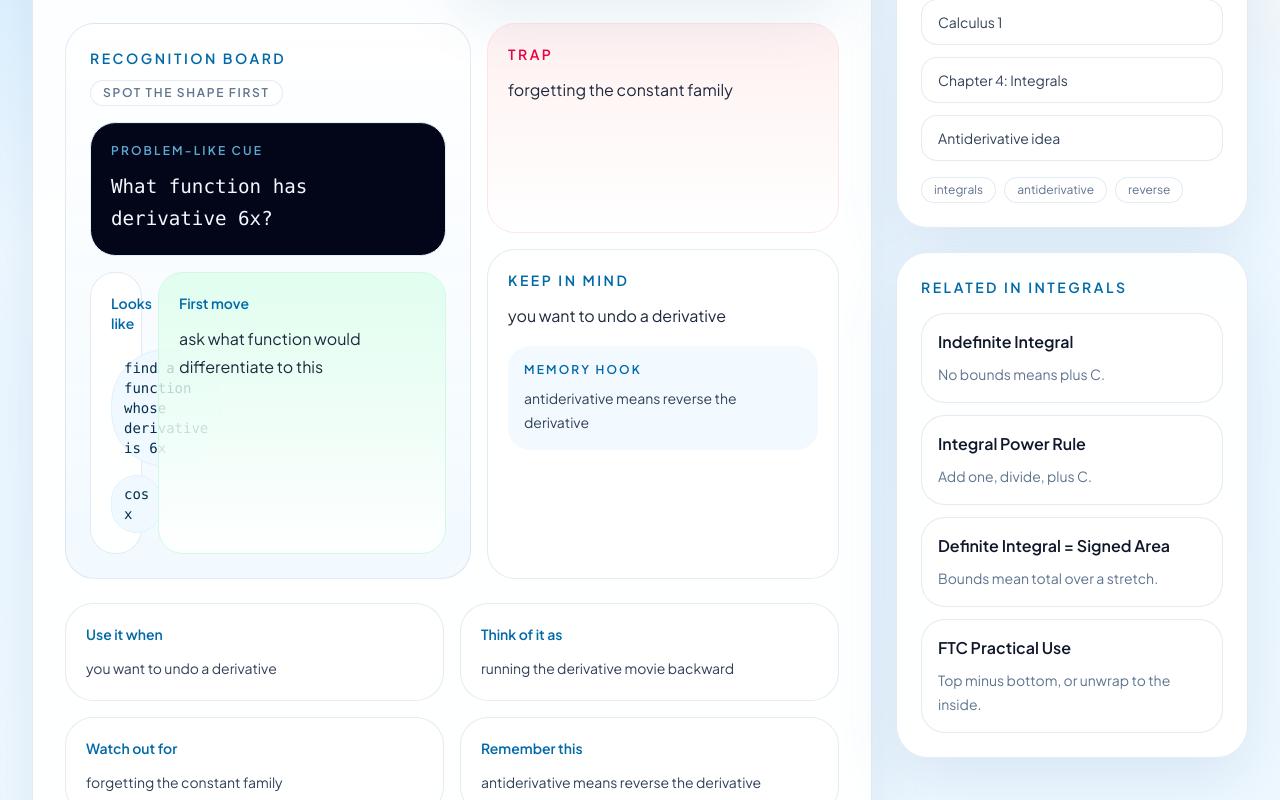
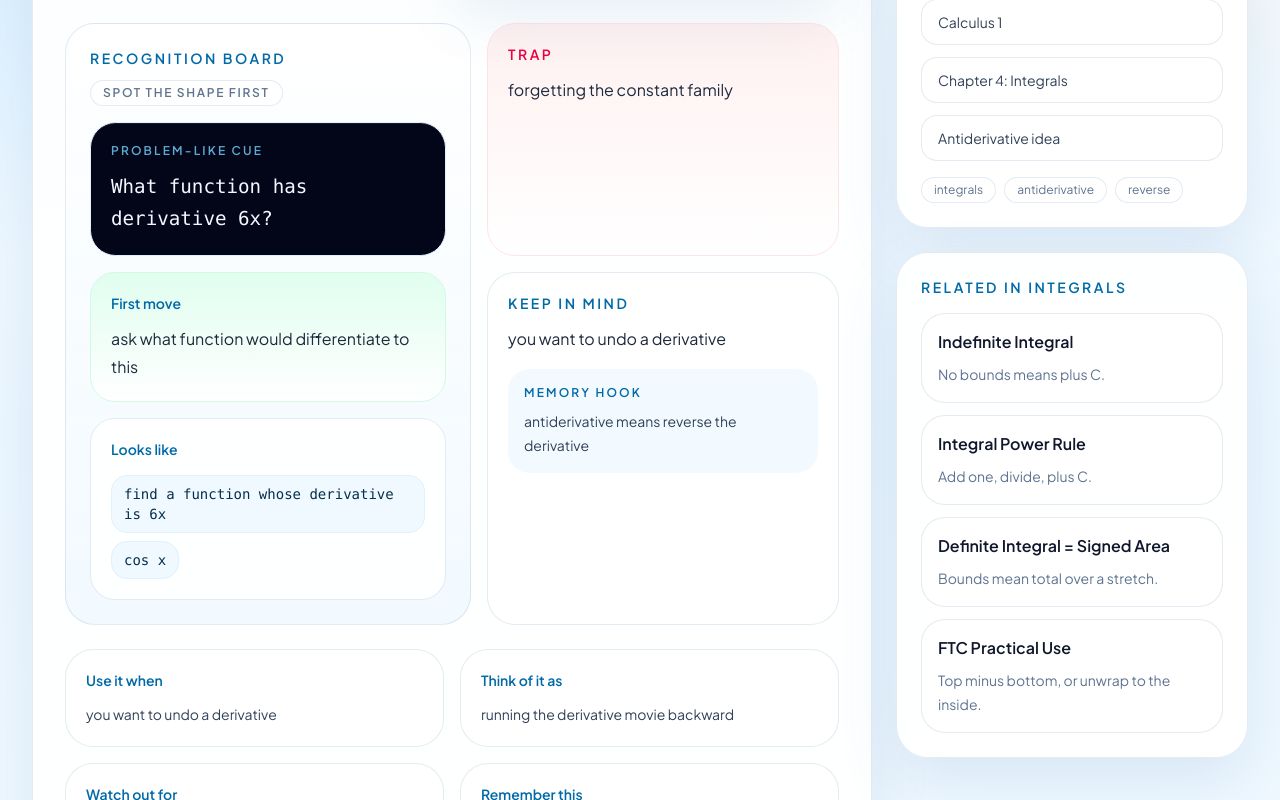
Before and after one commit to rchau8502/Bubble, a Next.js app: page /topics/antiderivative-idea in a window 1280 px wide. Shown: the part 459-1259 px from the top of the page. Built offline with nearby package versions, Linux system fonts and the light colour scheme.

Commit message:
Fix recognition board layout and expand topic search

```diff
--- a/src/app/topics/[id]/page.tsx
+++ b/src/app/topics/[id]/page.tsx
@@ -106,7 +106,16 @@ export default async function TopicDetailPage({
                     </p>
                   </div>
 
-                  <div className="mt-4 grid gap-4 xl:grid-cols-[minmax(0,1fr)_minmax(16rem,18rem)]">
+                  <div className="mt-4 grid gap-4">
+                    <div className="rounded-[1.55rem] border border-emerald-100 bg-[linear-gradient(180deg,rgba(214,255,232,0.7),rgba(255,255,255,0.94))] p-5">
+                      <p className="text-sm font-semibold text-sky-700">
+                        First move
+                      </p>
+                      <p className="mt-3 text-base leading-7 text-slate-800">
+                        {card.doThis}
+                      </p>
+                    </div>
+
                     <div className="rounded-[1.55rem] border border-[color:var(--line)] bg-white/90 p-5">
                       <p className="text-sm font-semibold text-sky-700">
                         Looks like
@@ -115,21 +124,12 @@ export default async function TopicDetailPage({
                         {patternTokens.map((token) => (
                           <span
                             key={token}
-                            className="rounded-full border border-sky-100 bg-sky-50 px-3 py-2 font-mono text-sm text-sky-950"
+                            className="max-w-full whitespace-normal break-words rounded-[1rem] border border-sky-100 bg-sky-50 px-3 py-2 font-mono text-sm text-sky-950"
                           >
                             {token}
                           </span>
                         ))}
                       </div>
-                    </div>
-
-                    <div className="rounded-[1.55rem] border border-emerald-100 bg-[linear-gradient(180deg,rgba(214,255,232,0.7),rgba(255,255,255,0.94))] p-5">
-                      <p className="text-sm font-semibold text-sky-700">
-                        First move
-                      </p>
-                      <p className="mt-3 text-base leading-7 text-slate-800">
-                        {card.doThis}
-                      </p>
                     </div>
                   </div>
                 </section>
--- a/src/components/topic-explorer.tsx
+++ b/src/components/topic-explorer.tsx
@@ -39,10 +39,18 @@ export function TopicExplorer({ cards }: TopicExplorerProps) {
     const matchesQuery =
       normalizedQuery.length === 0 ||
       [
+        card.course,
+        card.unit,
+        card.chapter,
         card.name,
         card.topic,
+        card.looksLike,
+        card.doThis,
+        card.watchOutFor,
+        card.rememberThis,
         card.memoryHook,
         card.useItWhen,
+        ...card.typicalProblemShapes,
         ...card.tags,
       ]
         .join(" ")
@@ -94,7 +102,7 @@ export function TopicExplorer({ cards }: TopicExplorerProps) {
             <input
               value={query}
               onChange={(event) => setQuery(event.target.value)}
-              placeholder="Search chain rule, slope, limits..."
+              placeholder="Search topic, course, chapter, or pattern..."
               className="rounded-2xl border border-[color:var(--line)] bg-white px-4 py-3 text-sm outline-none transition focus:border-sky-300"
             />
             <div className="grid gap-3 sm:grid-cols-3">
```
